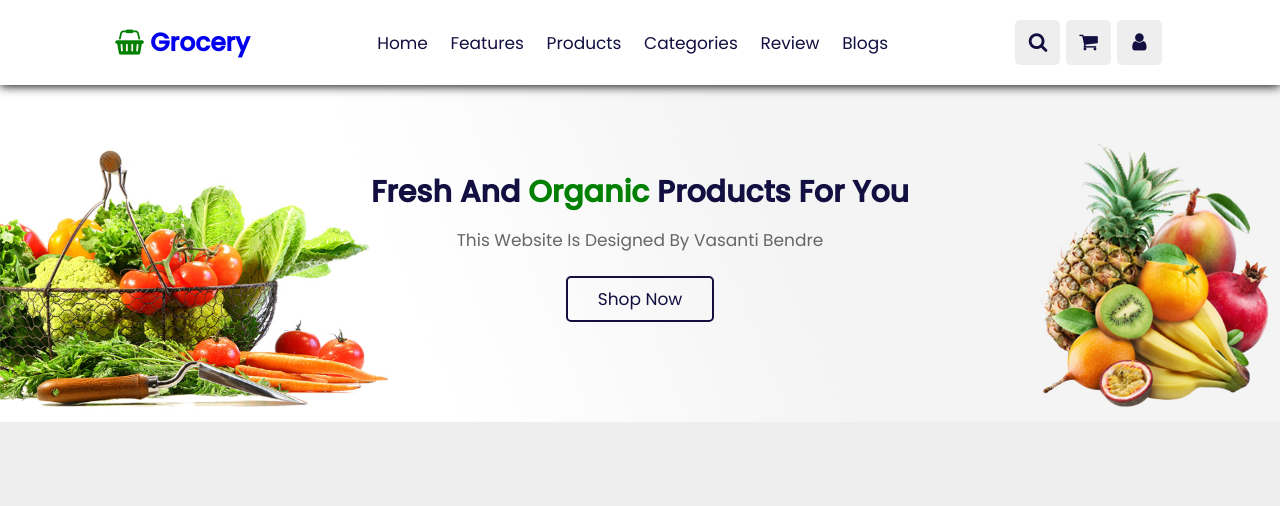
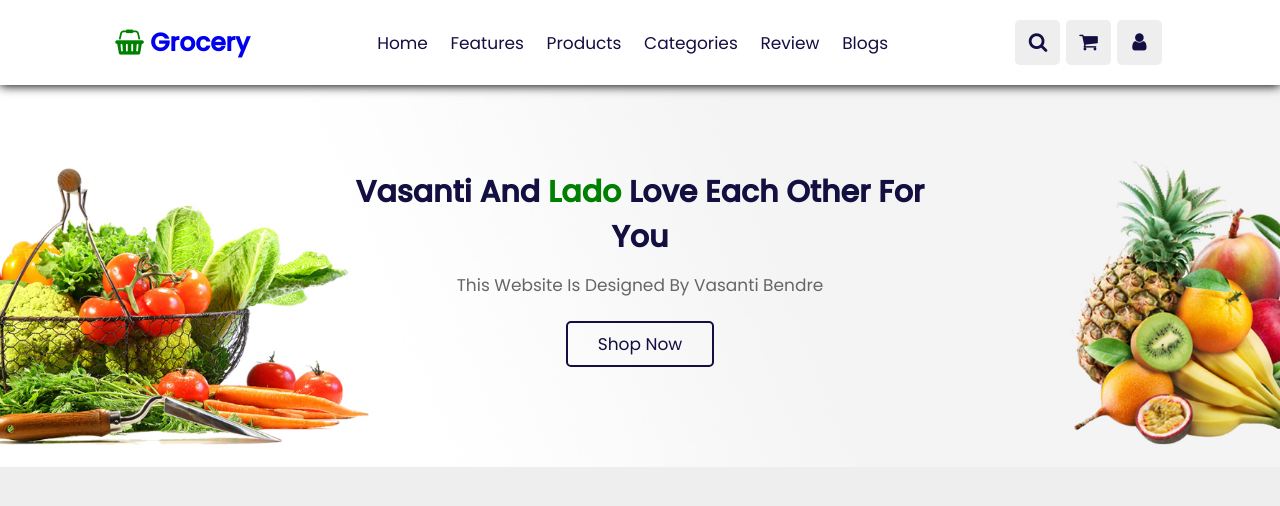
Before and after one commit to vasantibendre06/poc, a plain HTML site: page index.html in a window 1280 px wide. Drawn offline with Linux system fonts and the light colour scheme.

Commit message:
Changes in html

```diff
--- a/index.html
+++ b/index.html
@@ -91,7 +91,7 @@
 
         <section class="home" id="home">
             <div class="content">
-                <h3>Fresh And <span>Organic</span> Products For You</h3>
+                <h3>Vasanti And <span>Lado</span> Love each other For You</h3>
                 <p>This Website Is Designed By Vasanti Bendre</p>
 
                 <a href="#" class="btn">Shop Now</a>
```
